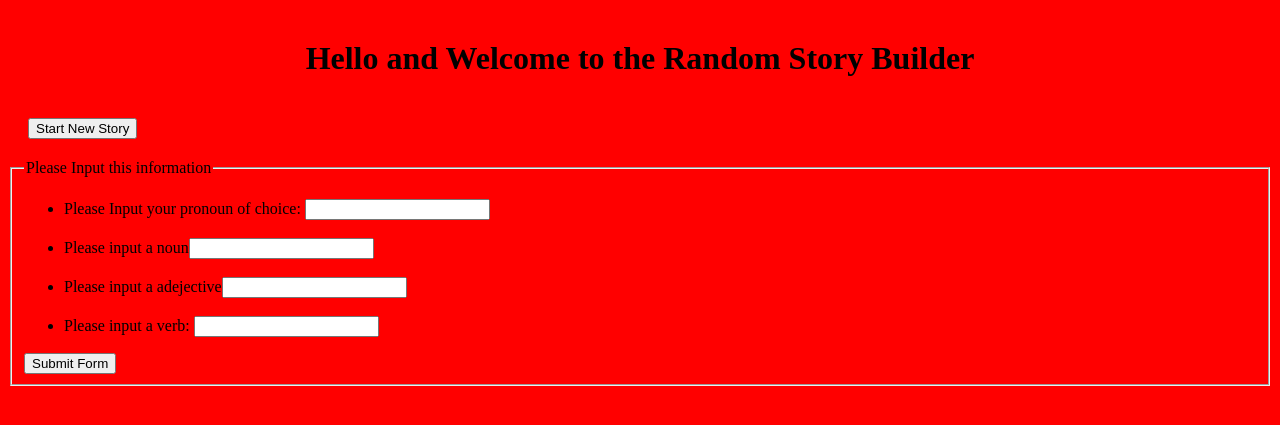
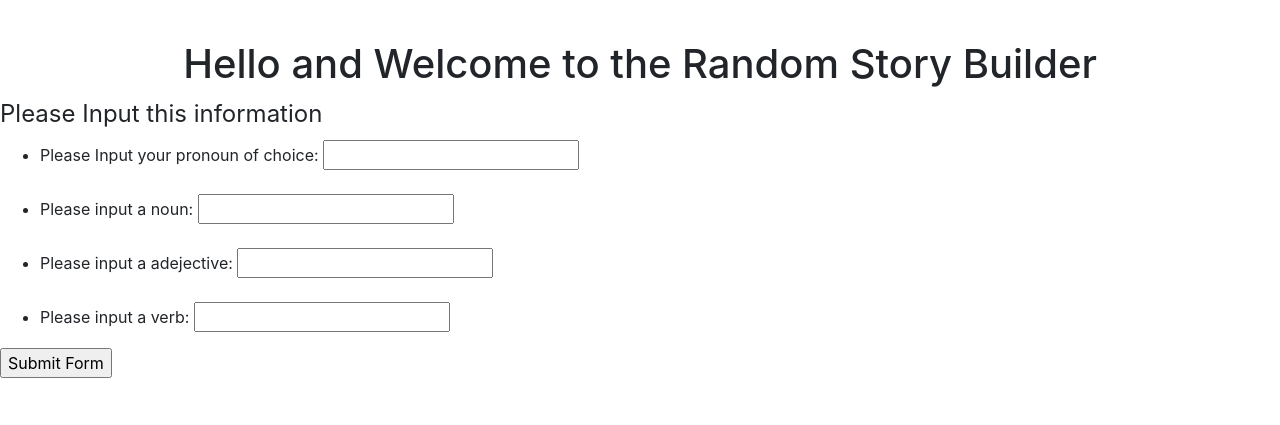
Before and after one commit to joeygaitan/mat-Libs, a Flask app: page / in a window 1280 px wide. Shown: the top 425 px of the page. Run offline with Flask 2, Linux system fonts and the light colour scheme; some libraries are stand-ins or nearby versions.

Commit message:
added in bootstrap and changed around some of the buttons

```diff
--- a/static/base.css
+++ b/static/base.css
@@ -0,0 +1,3 @@
+body{
+    background-color: #659DBD
+}
--- a/static/home.css
+++ b/static/home.css
@@ -1,8 +1,3 @@
 body{
     background-color: red;
 }
-.table{
-    background-color: blue;
-    display: table-cell;
-    vertical-align: inherit;
-}
--- a/templates/base.html
+++ b/templates/base.html
@@ -5,6 +5,7 @@
   <meta charset='utf-8'>
   <title>Story</title>
   <link rel="stylesheet" href="{{ url_for('static', filename='home.css') }}">
+  <link rel="stylesheet" href="https://stackpath.bootstrapcdn.com/bootstrap/4.3.1/css/bootstrap.min.css" integrity="sha384-ggOyR0iXCbMQv3Xipma34MD+dH/1fQ784/j6cY/iJTQUOhcWr7x9JvoRxT2MZw1T" crossorigin="anonymous">
 </head>
 <body>
   <div style="text-align: left">
--- a/templates/home.html
+++ b/templates/home.html
@@ -3,7 +3,7 @@
 {% block content %}
 <div>
     <h1 style="text-align: center; margin-top:40px">Hello and Welcome to the Random Story Builder</h1>
-    <button style="margin: 20px;margin-left:20px;">Start New Story</button>
+    <!-- <button style="margin: 20px;margin-left:20px;">Start New Story</button> -->
 
     <form method="post" action=".">
         <fieldset>
@@ -11,9 +11,9 @@
             <ul>
                 <li>Please Input your pronoun of choice: <input name='pronoun' required></li>
                   <br/>
-                  <li>Please input a noun<input name='noun' required></li>
+                  <li>Please input a noun: <input name='noun' required></li>
                   <br/>
-                  <li>Please input a adejective<input name='adjective' required></li>
+                  <li>Please input a adejective: <input name='adjective' required></li>
                   <br/>
                   <li>Please input a verb: <input name='verb' required></li>
             </ul>
```
